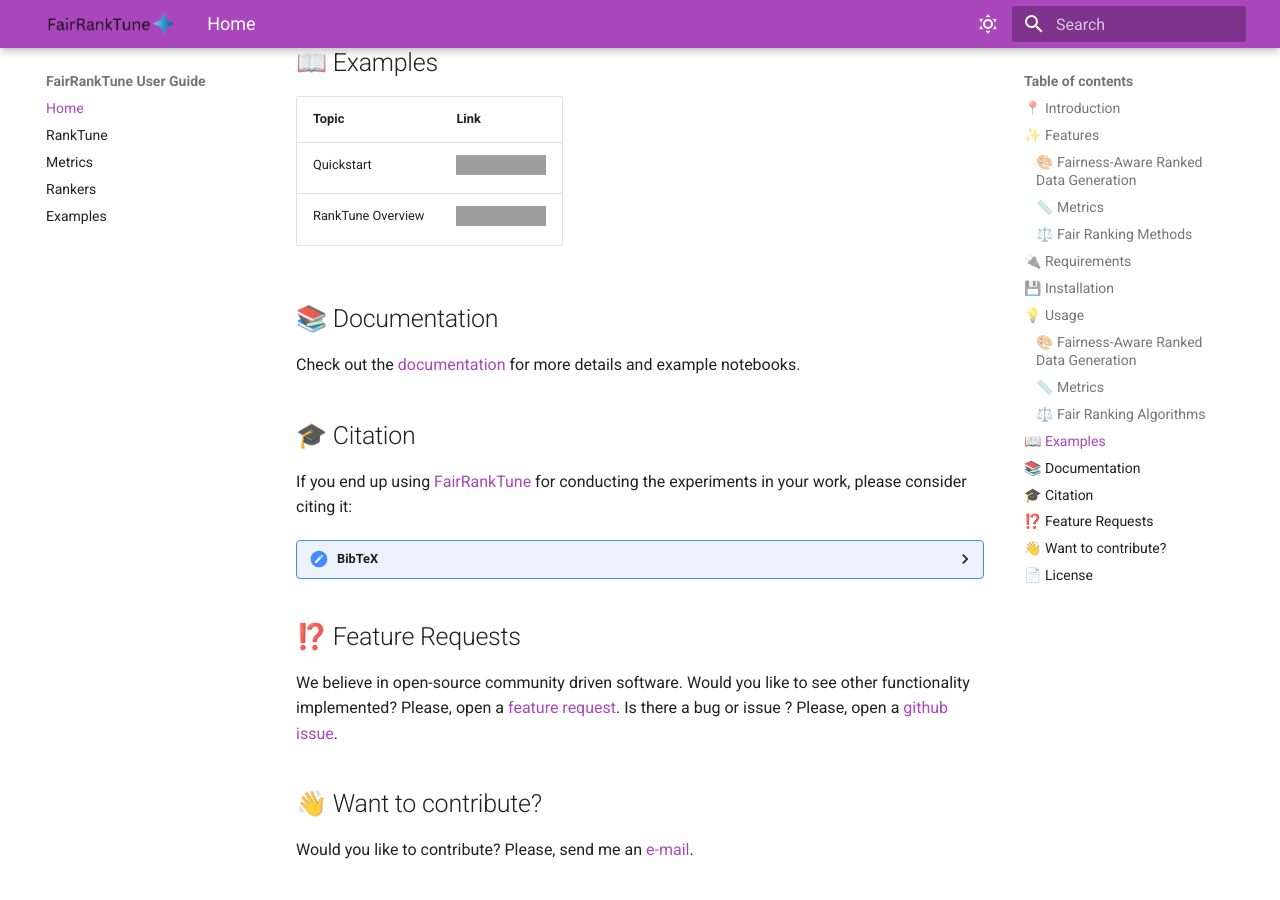
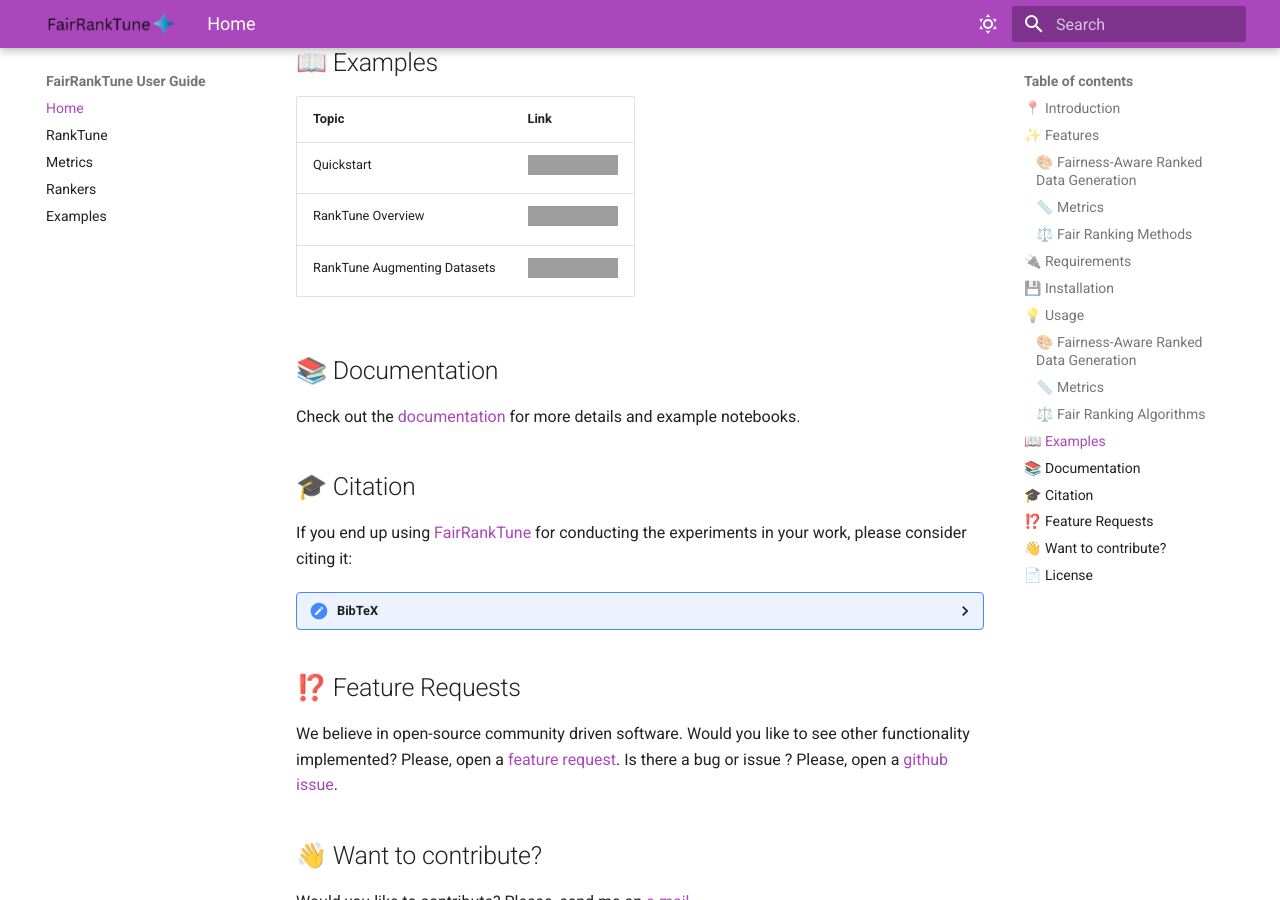
Before and after one commit to KCachel/fairranktune, an MkDocs documentation site: the page built from docs/index.md, in a window 1280 px wide and 900 px high, scrolled down 5272 px. Built offline with MkDocs 1.6.1 and Material for MkDocs 9.7.7, drawn with Linux system fonts in a browser that asks for light colours; grey boxes are pictures that could not be loaded.

Commit message:
Update index.md

```diff
--- a/docs/index.md
+++ b/docs/index.md
@@ -198,6 +198,7 @@
 | :--- | :---|
 | Quickstart | [![Open In Colab](https://colab.research.google.com/assets/colab-badge.svg)](https://colab.research.google.com/github/KCachel/FairRankTune/blob/main/examples/1_quickstart.ipynb) |
 | RankTune Overview | [![Open In Colab](https://colab.research.google.com/assets/colab-badge.svg)](https://colab.research.google.com/github/KCachel/FairRankTune/blob/main/examples/2_ranktune.ipynb) |
+| RankTune Augmenting Datasets | [![Open In Colab](https://colab.research.google.com/assets/colab-badge.svg)](https://colab.research.google.com/github/KCachel/FairRankTune/blob/main/examples/3_ranktune_augment.ipynb) |
 
 
 
```
